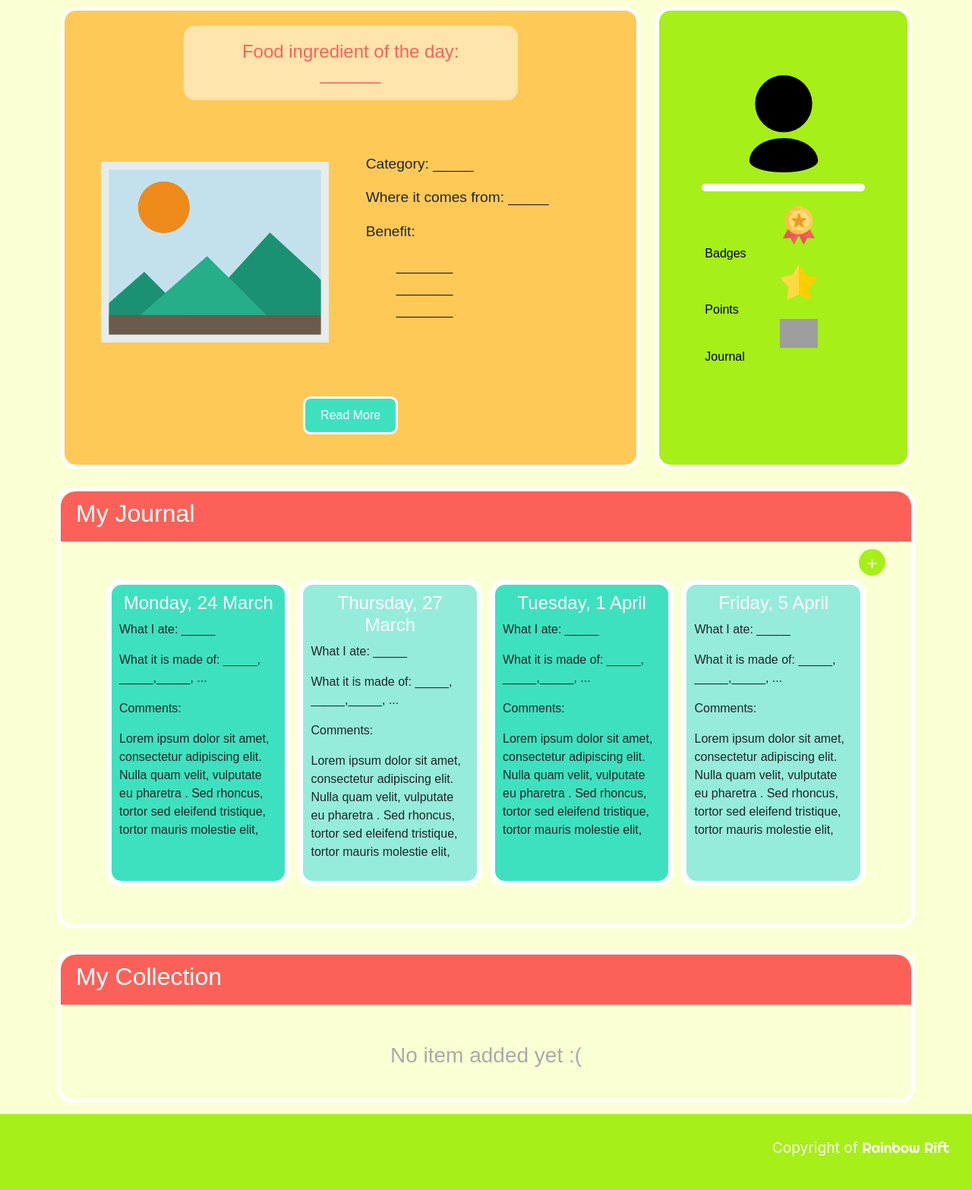
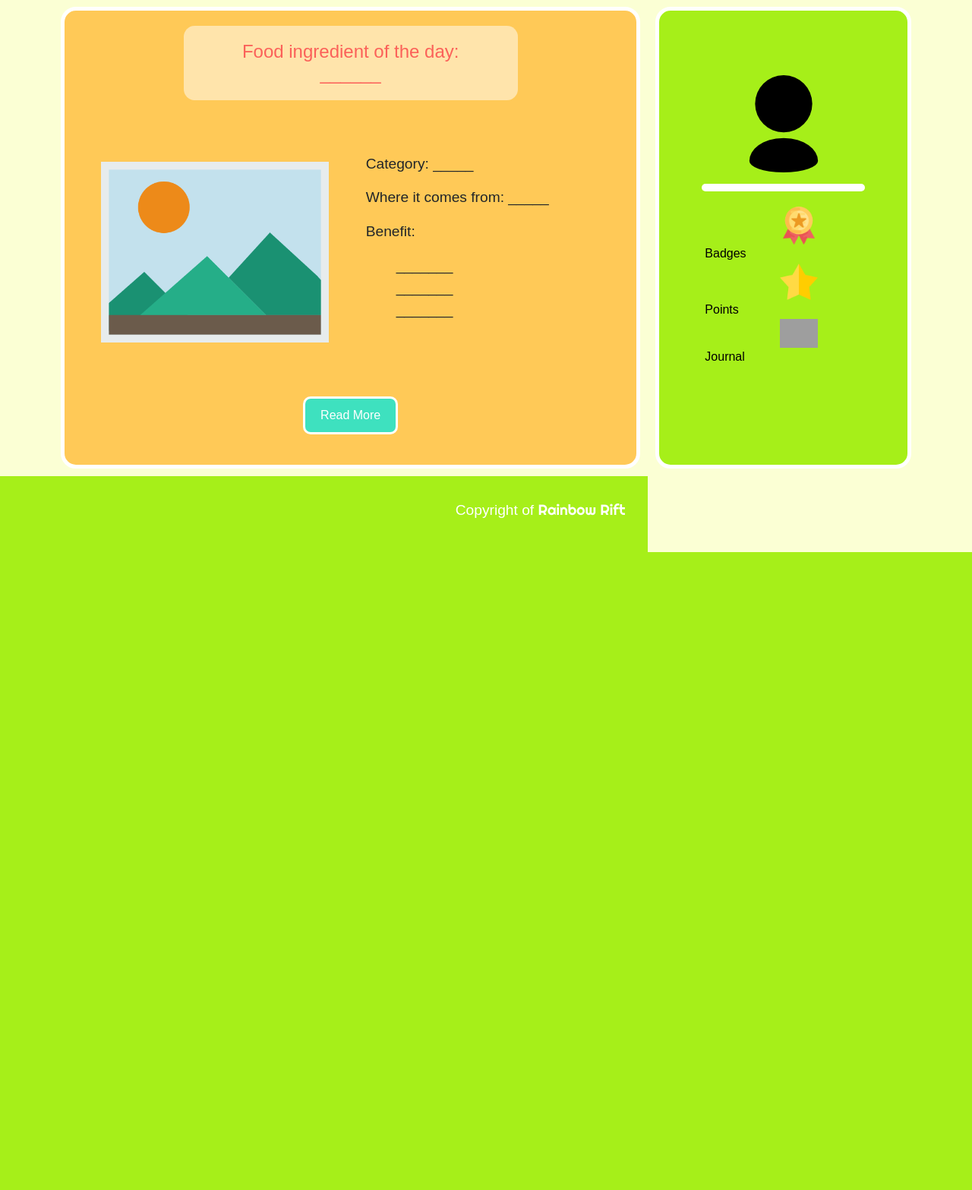
Before and after one commit to nadiamayangputri/foodtopia, a Node server app: template views/ejs/account/profile.ejs in a window 1280 px wide. Shown: the part 171-1738 px from the top of the page at 76% size. After the commit the page ends 898 px from the top, so only its background shows below. Run offline with Node 20, Linux system fonts and the light colour scheme; the template is opened without the code that fills it: values that come from a table or form of the project are taken from there, others are empty; the visitor is signed in with stand-in values (Sample User, id 1); tables that the repository leaves empty hold one stand-in row (values such as "Sample post"); some libraries are stand-ins or nearby versions; some web fonts are replaced; grey boxes are pictures that could not be loaded.

Commit message:
comment out extension features

```diff
--- a/views/ejs/account/profile.ejs
+++ b/views/ejs/account/profile.ejs
@@ -86,112 +86,112 @@
         <button class="more-btn">Read More</button>
     </div>
 
-    <div id="journal">
-        <div class="subheading">
-            <h2>My Journal</h2>
-        </div>
-        <!-- Button trigger modal -->
-        <button type="button" class="add-btn" data-toggle="modal" data-target="#add-journal">+</button>
+    <!--<div id="journal">-->
+        <!--<div class="subheading">-->
+            <!--<h2>My Journal</h2>-->
+        <!--</div>-->
+        <!--&lt;!&ndash; Button trigger modal &ndash;&gt;-->
+        <!--<button type="button" class="add-btn" data-toggle="modal" data-target="#add-journal">+</button>-->
 
-        <!-- Modal for journal -->
-        <div class="modal fade" id="add-journal" tabindex="-1" role="dialog" aria-labelledby="exampleModalCenterTitle"
-             aria-hidden="true">
-            <div class="modal-dialog modal-dialog-centered" role="document">
-                <div class="modal-content" id="my-modal-content">
-                    <div class="modal-header">
-                        <h5 class="modal-title" id="my-modal-title">Create Journal Log</h5>
-                        <button type="button" class="close" id="my-close-btn" data-dismiss="modal" aria-label="Close">
-                            <span aria-hidden="true">&times;</span>
-                        </button>
-                    </div>
-                    <div class="modal-body">
-                        <form id="journalentry" action="/journal" method="post">
-                            <div class="container">
-                                <label class="form-control-label" for="meal">What did you eat today?</label>
-                                <input type="text" class="form-control" name="meal" required>
+        <!--&lt;!&ndash; Modal for journal &ndash;&gt;-->
+        <!--<div class="modal fade" id="add-journal" tabindex="-1" role="dialog" aria-labelledby="exampleModalCenterTitle"-->
+             <!--aria-hidden="true">-->
+            <!--<div class="modal-dialog modal-dialog-centered" role="document">-->
+                <!--<div class="modal-content" id="my-modal-content">-->
+                    <!--<div class="modal-header">-->
+                        <!--<h5 class="modal-title" id="my-modal-title">Create Journal Log</h5>-->
+                        <!--<button type="button" class="close" id="my-close-btn" data-dismiss="modal" aria-label="Close">-->
+                            <!--<span aria-hidden="true">&times;</span>-->
+                        <!--</button>-->
+                    <!--</div>-->
+                    <!--<div class="modal-body">-->
+                        <!--<form id="journalentry" action="/journal" method="post">-->
+                            <!--<div class="container">-->
+                                <!--<label class="form-control-label" for="meal">What did you eat today?</label>-->
+                                <!--<input type="text" class="form-control" name="meal" required>-->
 
-                                <label class="form-control-label" for="ingredients">What ingredients are in it? (you can
-                                    ask others what they think if you are unsure)</label>
-                                <input type="text" class="form-control" name="ingredients" required>
+                                <!--<label class="form-control-label" for="ingredients">What ingredients are in it? (you can-->
+                                    <!--ask others what they think if you are unsure)</label>-->
+                                <!--<input type="text" class="form-control" name="ingredients" required>-->
 
-                                <label class="form-control-label" for="comments">Comments</label>
-                                <textarea type="text" form = "journalentry" class="form-control" name="comments" required>
-                               </textarea>
-                                <label class="form-control-label" for="rating">How much would you rate this
-                                    meal?</label>
-                                <div class="stars">
-                                <form >
-                                <input class="star star-5" id="star-5" type="radio" name="star"/>
-                                <label class="star star-5" for="star-5"></label>
-                                <input class="star star-4" id="star-4" type="radio" name="star"/>
-                                <label class="star star-4" for="star-4"></label>
-                                <input class="star star-3" id="star-3" type="radio" name="star"/>
-                                <label class="star star-3" for="star-3"></label>
-                                <input class="star star-2" id="star-2" type="radio" name="star"/>
-                                <label class="star star-2" for="star-2"></label>
-                                <input class="star star-1" id="star-1" type="radio" name="star"/>
-                                <label class="star star-1" for="star-1"></label>
-                                </form>
-                                </div>
-                                <div class="modal-footer">
+                                <!--<label class="form-control-label" for="comments">Comments</label>-->
+                                <!--<textarea type="text" form = "journalentry" class="form-control" name="comments" required>-->
+                               <!--</textarea>-->
+                                <!--<label class="form-control-label" for="rating">How much would you rate this-->
+                                    <!--meal?</label>-->
+                                <!--<div class="stars">-->
+                                <!--<form >-->
+                                <!--<input class="star star-5" id="star-5" type="radio" name="star"/>-->
+                                <!--<label class="star star-5" for="star-5"></label>-->
+                                <!--<input class="star star-4" id="star-4" type="radio" name="star"/>-->
+                                <!--<label class="star star-4" for="star-4"></label>-->
+                                <!--<input class="star star-3" id="star-3" type="radio" name="star"/>-->
+                                <!--<label class="star star-3" for="star-3"></label>-->
+                                <!--<input class="star star-2" id="star-2" type="radio" name="star"/>-->
+                                <!--<label class="star star-2" for="star-2"></label>-->
+                                <!--<input class="star star-1" id="star-1" type="radio" name="star"/>-->
+                                <!--<label class="star star-1" for="star-1"></label>-->
+                                <!--</form>-->
+                                <!--</div>-->
+                                <!--<div class="modal-footer">-->
 
-                                    <button type="submit" class="post-btn" value="addEntry">Post</button>
-                                </div>
+                                    <!--<button type="submit" class="post-btn" value="addEntry">Post</button>-->
+                                <!--</div>-->
 
-                            </div>
-                        </form>
+                            <!--</div>-->
+                        <!--</form>-->
 
-                    </div>
+                    <!--</div>-->
 
-                </div>
-            </div>
-        </div>
+                <!--</div>-->
+            <!--</div>-->
+        <!--</div>-->
 
-        <div class="journal-container">
-            <div class="journal-entry entry-1">
-                <h4 class="date">Monday, 24 March</h4>
-                <p>What I ate: _____</p>
-                <p>What it is made of: _____, _____,_____, ...</p>
-                <p>Comments:</p>
-                <p>Lorem ipsum dolor sit amet, consectetur adipiscing elit. Nulla quam velit, vulputate eu pharetra .
-                    Sed rhoncus, tortor sed eleifend tristique, tortor mauris molestie elit,</p>
-            </div>
-            <div class="journal-entry entry-2">
-                <h4 class="date">Thursday, 27 March</h4>
-                <p>What I ate: _____</p>
-                <p>What it is made of: _____, _____,_____, ...</p>
-                <p>Comments:</p>
-                <p>Lorem ipsum dolor sit amet, consectetur adipiscing elit. Nulla quam velit, vulputate eu pharetra .
-                    Sed rhoncus, tortor sed eleifend tristique, tortor mauris molestie elit,</p>
-            </div>
-            <div class="journal-entry entry-3">
-                <h4 class="date">Tuesday, 1 April</h4>
-                <p>What I ate: _____</p>
-                <p>What it is made of: _____, _____,_____, ...</p>
-                <p>Comments:</p>
-                <p>Lorem ipsum dolor sit amet, consectetur adipiscing elit. Nulla quam velit, vulputate eu pharetra .
-                    Sed rhoncus, tortor sed eleifend tristique, tortor mauris molestie elit,</p>
-            </div>
-            <div class="journal-entry entry-4">
-                <h4 class="date">Friday, 5 April</h4>
-                <p>What I ate: _____</p>
-                <p>What it is made of: _____, _____,_____, ...</p>
-                <p>Comments:</p>
-                <p>Lorem ipsum dolor sit amet, consectetur adipiscing elit. Nulla quam velit, vulputate eu pharetra .
-                    Sed rhoncus, tortor sed eleifend tristique, tortor mauris molestie elit,</p>
-            </div>
-        </div>
+        <!--<div class="journal-container">-->
+            <!--<div class="journal-entry entry-1">-->
+                <!--<h4 class="date">Monday, 24 March</h4>-->
+                <!--<p>What I ate: _____</p>-->
+                <!--<p>What it is made of: _____, _____,_____, ...</p>-->
+                <!--<p>Comments:</p>-->
+                <!--<p>Lorem ipsum dolor sit amet, consectetur adipiscing elit. Nulla quam velit, vulputate eu pharetra .-->
+                    <!--Sed rhoncus, tortor sed eleifend tristique, tortor mauris molestie elit,</p>-->
+            <!--</div>-->
+            <!--<div class="journal-entry entry-2">-->
+                <!--<h4 class="date">Thursday, 27 March</h4>-->
+                <!--<p>What I ate: _____</p>-->
+                <!--<p>What it is made of: _____, _____,_____, ...</p>-->
+                <!--<p>Comments:</p>-->
+                <!--<p>Lorem ipsum dolor sit amet, consectetur adipiscing elit. Nulla quam velit, vulputate eu pharetra .-->
+                    <!--Sed rhoncus, tortor sed eleifend tristique, tortor mauris molestie elit,</p>-->
+            <!--</div>-->
+            <!--<div class="journal-entry entry-3">-->
+                <!--<h4 class="date">Tuesday, 1 April</h4>-->
+                <!--<p>What I ate: _____</p>-->
+                <!--<p>What it is made of: _____, _____,_____, ...</p>-->
+                <!--<p>Comments:</p>-->
+                <!--<p>Lorem ipsum dolor sit amet, consectetur adipiscing elit. Nulla quam velit, vulputate eu pharetra .-->
+                    <!--Sed rhoncus, tortor sed eleifend tristique, tortor mauris molestie elit,</p>-->
+            <!--</div>-->
+            <!--<div class="journal-entry entry-4">-->
+                <!--<h4 class="date">Friday, 5 April</h4>-->
+                <!--<p>What I ate: _____</p>-->
+                <!--<p>What it is made of: _____, _____,_____, ...</p>-->
+                <!--<p>Comments:</p>-->
+                <!--<p>Lorem ipsum dolor sit amet, consectetur adipiscing elit. Nulla quam velit, vulputate eu pharetra .-->
+                    <!--Sed rhoncus, tortor sed eleifend tristique, tortor mauris molestie elit,</p>-->
+            <!--</div>-->
+        <!--</div>-->
 
-        <!--<h3 class="empty">No journal log yet :(</h3>-->
+        <!--&lt;!&ndash;<h3 class="empty">No journal log yet :(</h3>&ndash;&gt;-->
 
-    </div>
-    <div id="collection">
-        <div class="subheading">
-            <h2>My Collection</h2>
-        </div>
-        <h3 class="empty">No item added yet :(</h3>
-    </div>
-</div>
+    <!--</div>-->
+    <!--<div id="collection">-->
+        <!--<div class="subheading">-->
+            <!--<h2>My Collection</h2>-->
+        <!--</div>-->
+        <!--<h3 class="empty">No item added yet :(</h3>-->
+    <!--</div>-->
+<!--</div>-->
 
 <footer class="footer">
     <p class='copyright'>Copyright of <span class="team-name">Rainbow Rift</span></p>
```
